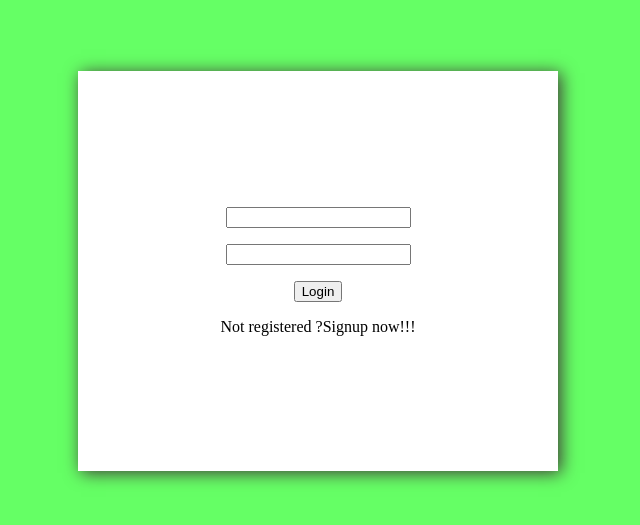
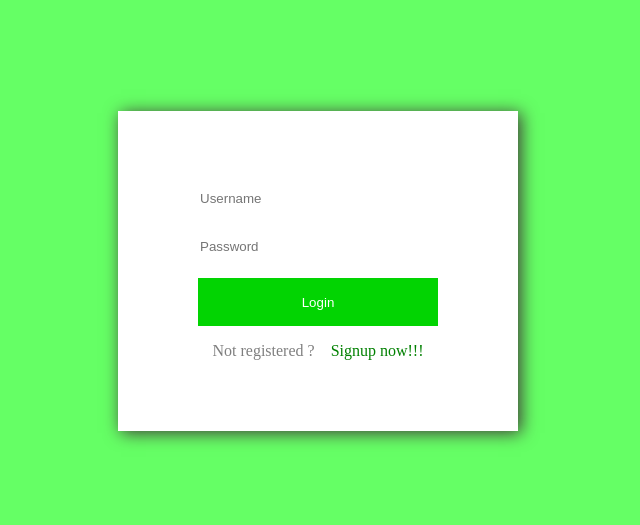
Before and after one commit to alichatraei/maktabLogin, a plain HTML site: page index.html in a window 1280 px wide. Shown: the part 129-654 px from the top of the page, without its empty margins (322-962 px from the left). Drawn offline with Linux system fonts and the light colour scheme.

Commit message:
Complete add styles to page's elements

```diff
--- a/index.html
+++ b/index.html
@@ -10,10 +10,10 @@
   <body>
     <main>
       <nav class="username">
-        <input type="text" name="username" />
+        <input type="text" name="username" placeholder="Username" />
       </nav>
       <nav class="password">
-        <input type="text" name="password" />
+        <input type="text" name="password" placeholder="Password" />
       </nav>
       <nav class="button">
         <input type="button" name="button" value="Login" />
--- a/style.css
+++ b/style.css
@@ -1,3 +1,4 @@
+/* reset page */
 html,
 body {
   margin: 0;
@@ -13,8 +14,8 @@ body {
   box-sizing: border-box;
 }
 main {
-  width: 30rem;
-  height: 25rem;
+  width: 25rem;
+  height: 20rem;
   background-color: white;
   box-shadow: 0.2rem 0.1rem 1rem #423838;
   display: flex;
@@ -28,12 +29,25 @@ main {
   align-items: center;
   justify-content: center;
 }
+.username input {
+  width: 60%;
+  height: 2rem;
+  outline: none;
+  border: none;
+}
+
 .password {
   display: flex;
   width: 100%;
   margin-bottom: 1rem;
   align-items: center;
   justify-content: center;
+}
+.password input {
+  width: 60%;
+  height: 2rem;
+  outline: none;
+  border: none;
 }
 .button {
   display: flex;
@@ -42,9 +56,25 @@ main {
   justify-content: center;
   margin-bottom: 1rem;
 }
+.button input {
+  color: white;
+  background-color: #02d402;
+  width: 60%;
+  height: 3rem;
+  border: none;
+  outline: none;
+  cursor: pointer;
+}
 .forgottenpassword {
   display: flex;
   width: 100%;
   align-items: center;
   justify-content: center;
 }
+.notRegisterText {
+  opacity: 0.5;
+  margin-right: 1rem;
+}
+.signUpText {
+  color: green;
+}
```
